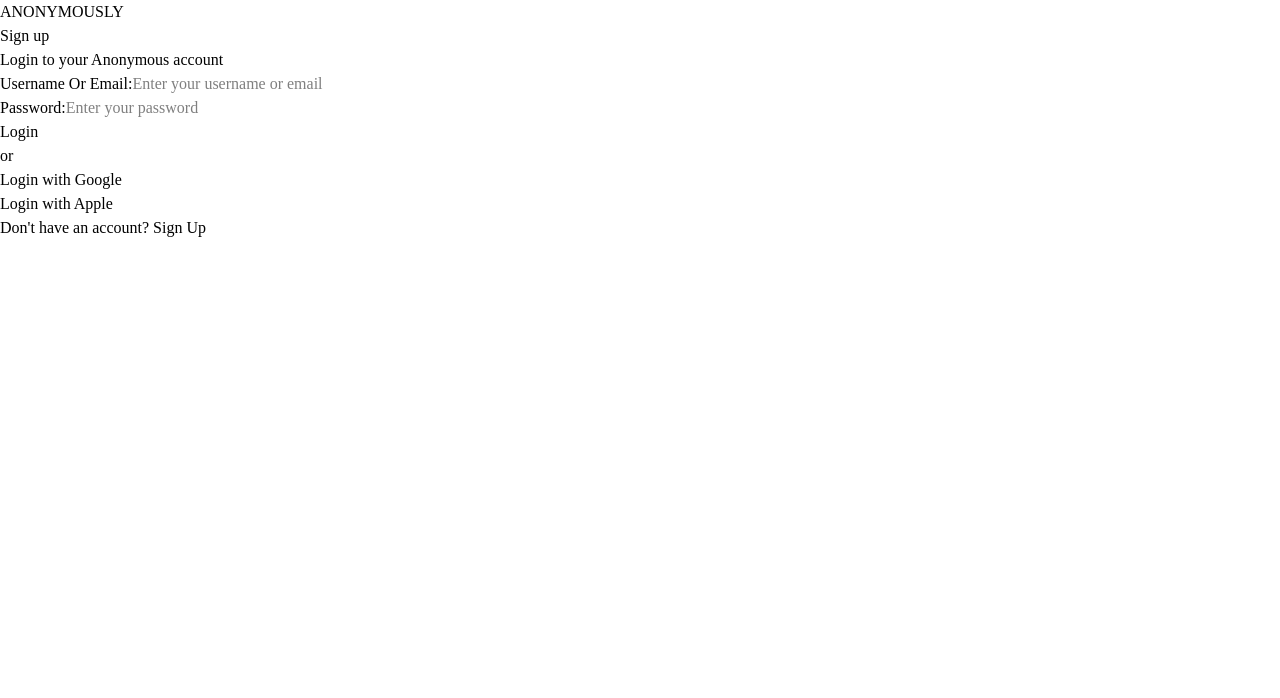
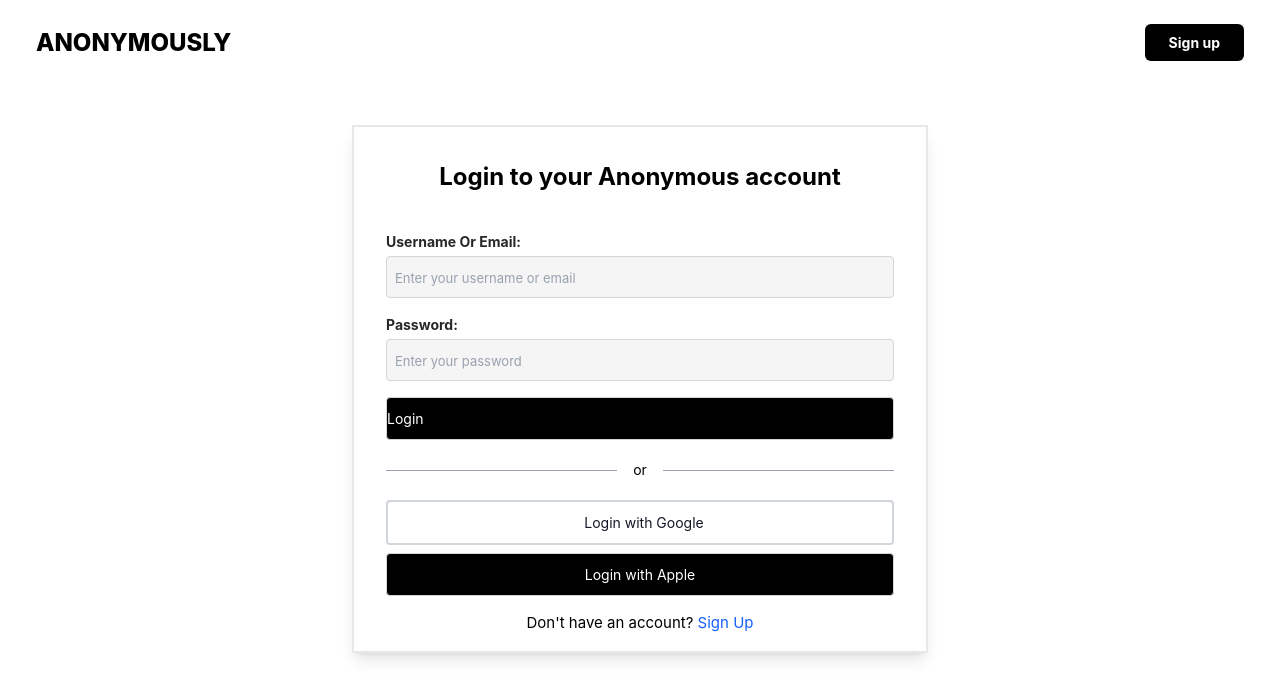
Before and after one commit to isaiahshekinah/anonymous-messaging-app, a React (Vite) app in the folder frontend/: page /login in a window 1280 px wide. Shown: the top 698 px of the page. Built offline with nearby package versions, Linux system fonts and the light colour scheme; the HTML template or start-up script is replaced by a standard one.

Commit message:
redirect and links

```diff
--- a/frontend/package.json
+++ b/frontend/package.json
@@ -10,10 +10,12 @@
     "preview": "vite preview"
   },
   "dependencies": {
+    "@tailwindcss/vite": "^4.3.4",
     "lucide-react": "^1.61.0",
     "react": "^19.3.1",
     "react-dom": "^19.3.1",
-    "react-router-dom": "^7.18.4"
+    "react-router-dom": "^7.18.4",
+    "tailwindcss": "^4.3.4"
   },
   "devDependencies": {
     "@eslint/js": "^10.0.1",
--- a/frontend/src/App.jsx
+++ b/frontend/src/App.jsx
@@ -5,7 +5,6 @@ import AuthGuard from "./components/AuthGuard";
 import MessagePage from "./Pages/MessagePage";
 import { BrowserRouter, Routes, Route, Navigate } from "react-router-dom";
 import UserContextProvider from "./context/UserContext";
-import Messages from "./Pages/MessagePage";
 
 
 export default function App() {
--- a/frontend/src/Pages/Login.jsx
+++ b/frontend/src/Pages/Login.jsx
@@ -47,7 +47,7 @@ export default function Login() {
 
     <nav className="bg-gray-100 ">
 
-        <ul class="flex items-center gap-6 text-[15px]">
+        <ul className="flex items-center gap-6 text-[15px]">
 
             <li className="bg-black text-white text-[14px] px-6 py-2 rounded-md hover:bg-gray-300 hover:text-black transition-all duration-300 ease-in font-bold"><a href="#">Sign up</a></li>
         </ul>
--- a/frontend/src/Pages/MessagePage.jsx
+++ b/frontend/src/Pages/MessagePage.jsx
@@ -22,7 +22,7 @@ export default function Messages() {
         setLoading(true);
         setMessage("");
 
-        const res = await fetch("http://localhost:3000/message", {
+        const res = await fetch("https://anonymously-yours.vercel.app/message", {
           method: "POST",
           headers: {
             "Content-Type": "application/json"
--- a/frontend/src/Pages/Signup.jsx
+++ b/frontend/src/Pages/Signup.jsx
@@ -41,7 +41,7 @@ export default function Signup() {
         }
 
         try {
-            const res = await fetch("http://localhost:3000/signup", {
+            const res = await fetch("https://anonymously-yours.vercel.app/signup", {
                 method: "POST",
                 headers: {
                     "Content-Type": "application/json"
--- a/frontend/src/context/UserContext.jsx
+++ b/frontend/src/context/UserContext.jsx
@@ -9,6 +9,7 @@ export default function UserContextProvider({children}) {
     const [UserInfo, setUserInfo] = useState({});
 
     const [token, setToken] = useState("");
+
     const [loading, setLoading] = useState(true);
 
     useEffect(() => {
@@ -35,7 +36,7 @@ export default function UserContextProvider({children}) {
     }, []);
 
     async function login(usernameOrEmail, password) {
-        const res = await fetch("http://localhost:3000/login", {
+        const res = await fetch("https://anonymously-yours.vercel.app/login", {
 
             method: "POST",
             headers: {
```
Also changed, not shown: 2 other files (tests, documents, lock files or other folders).
